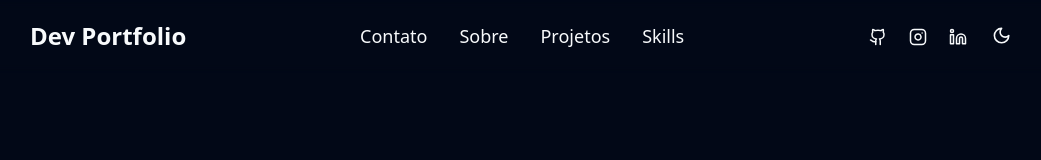
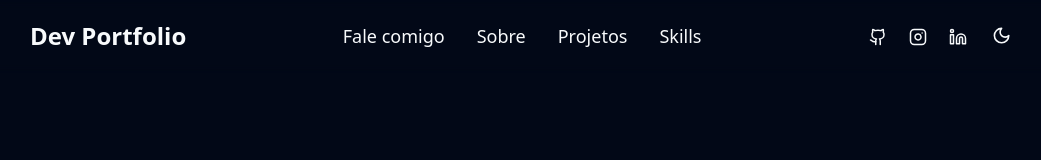
Before and after one commit to mateusmaiia/dev_maia, a React (Vite) app: page / in a window 1280 px wide. Shown: the top 160 px of the page, without its empty margins (114-1155 px from the left). Built offline with nearby package versions, Linux system fonts and the light colour scheme.

Commit message:
update: header

```diff
--- a/src/components/header.tsx
+++ b/src/components/header.tsx
@@ -24,7 +24,7 @@ export function Header() {
 
           <ul className="flex items-center  gap-4 md:gap-8">
             <li>
-              <a href="#contact" className="relative text-base md:text-lg w-fit block after:block after:content-[''] after:absolute after:h-[3px] after:bg-[#3b9be5] after:w-full after:scale-x-0 after:hover:scale-x-100 after:transition after:duration-300 after:origin-center">Contato</a>
+              <a href="#contact" className="relative text-base md:text-lg w-fit block after:block after:content-[''] after:absolute after:h-[3px] after:bg-[#3b9be5] after:w-full after:scale-x-0 after:hover:scale-x-100 after:transition after:duration-300 after:origin-center">Fale comigo</a>
             </li>
             <li>
               <a href="#about" className="relative text-base md:text-lg w-fit block after:block after:content-[''] after:absolute after:h-[3px] after:bg-[#3b9be5] after:w-full after:scale-x-0 after:hover:scale-x-100 after:transition after:duration-300 after:origin-center">Sobre</a>
```
